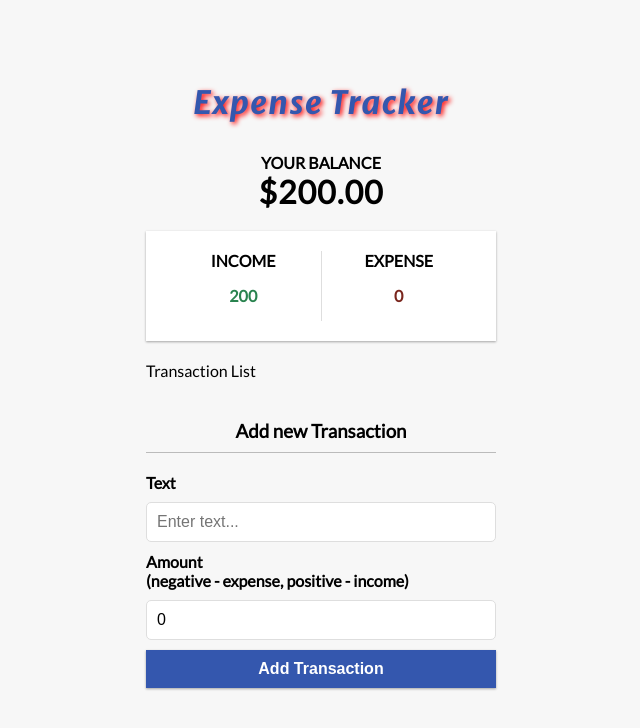
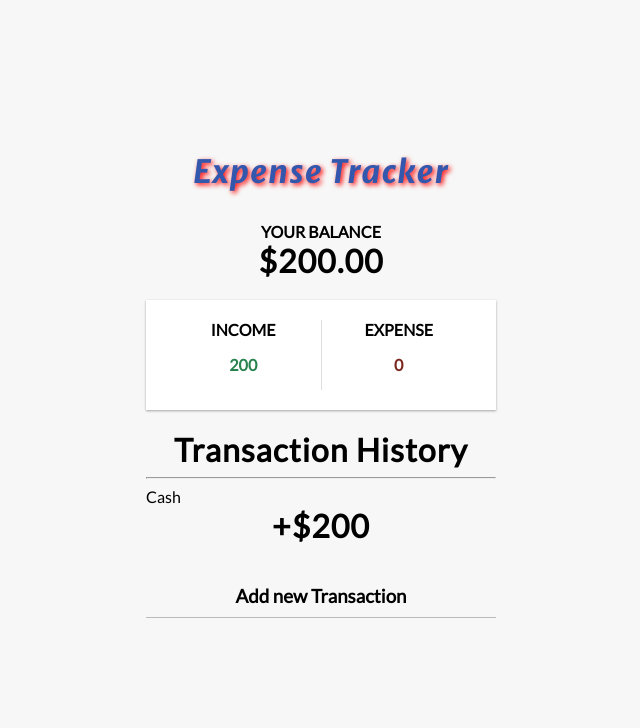
Before and after one commit to HamzaAhmedSheikh/ts-expense-tracker-with-pwa, a React (Create React App) app: page / in a window 1280 px wide. Shown: the top 728 px of the page, without its empty margins (319-959 px from the left). Built offline with nearby package versions, Linux system fonts and the light colour scheme.

Commit message:
Transaction.tsx is complete

```diff
--- a/src/components/AddTransaction.tsx
+++ b/src/components/AddTransaction.tsx
@@ -1,18 +1,19 @@
-import React, { useState } from 'react';
+import React from 'react';
+
 
 
 export const AddTransaction = () => {
 
 
 
-    const [text, setText] = useState('');
-    const [amount, setAmount] = useState(0);
+    // const [text, setText] = useState('');
+    // const [amount, setAmount] = useState(0);
 
     return (
       <>
        <h3> Add new Transaction </h3>
 
-       <form>
+       {/* <form>
          <div className='form-control'>
            <label htmlFor='text'> Text </label>
             <input type='text'
@@ -33,7 +34,7 @@ export const AddTransaction = () => {
           </div>
 
             <button className="btn"> Add Transaction </button>
-          </form>
+          </form>             */}
       </>
     )
 }
--- a/src/components/Transaction.tsx
+++ b/src/components/Transaction.tsx
@@ -3,7 +3,7 @@ import React, { useContext } from "react";
 import { TransactionContext } from "../context/GlobalState";
 import { TransactionPropType } from "../Types/Types";
 
- const Transaction: React.FC<TransactionPropType> = ({ trans }) => {
+ const TransactionDel: React.FC<TransactionPropType> = ({ trans }) => {
 
     const { deleteTransaction } = useContext(TransactionContext);
 
@@ -30,4 +30,4 @@ import { TransactionPropType } from "../Types/Types";
  }
 
 
- export default Transaction;
+ export default TransactionDel;
--- a/src/components/TransactionList.tsx
+++ b/src/components/TransactionList.tsx
@@ -1,9 +1,26 @@
-import React from 'react'
+import React, { useContext } from 'react';
+
+import { TransactionContext } from '../context/GlobalState';
+import TransactionDel from './Transaction'
+
+// type
+import { TransactionType } from '../Types/Types';
 
 export const TransactionList = () => {
+
+  const { Transaction } = useContext(TransactionContext);
+
     return (
         <div>
-          Transaction List
+          <h1> Transaction History </h1>
+          <hr />
+
+          {Transaction.map((trans: TransactionType) => (
+             <TransactionDel trans={trans} key={trans.id} />
+
+          ))}
+
+
         </div>
     )
 }
```
